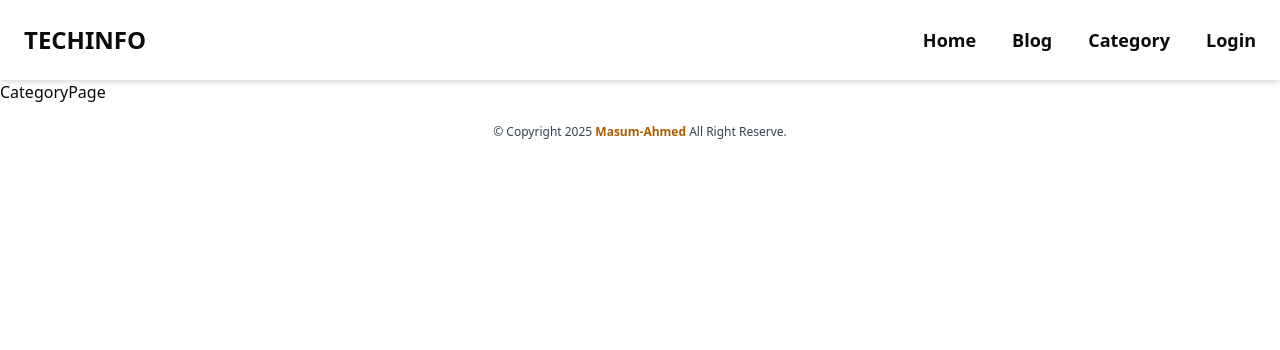
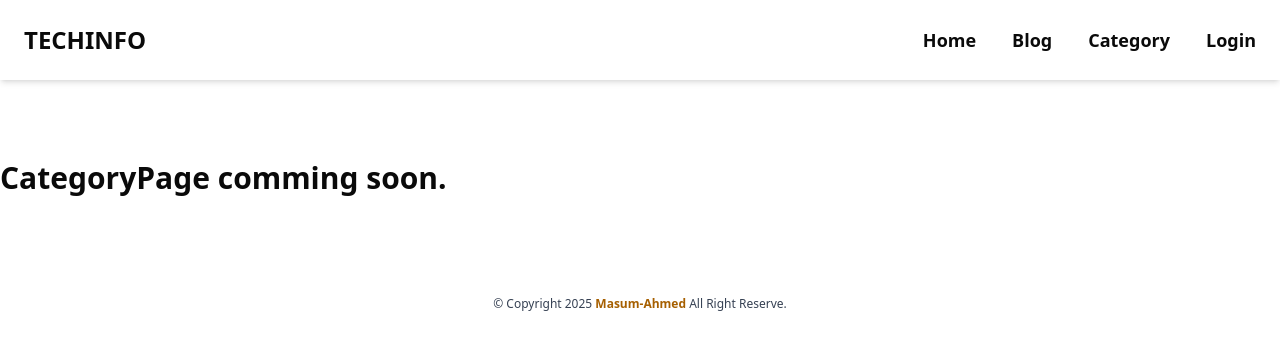
Before and after one commit to M-Shourav/TechInfo_client, a Next.js app: page /category in a window 1280 px wide. Shown: the top 350 px of the page. Built offline with nearby package versions, Linux system fonts and the light colour scheme; no server answers.

Commit message:
category

```diff
--- a/src/app/category/page.tsx
+++ b/src/app/category/page.tsx
@@ -1,7 +1,11 @@
 import React from "react";
 
 const CategoryPage = () => {
-  return <div>CategoryPage</div>;
+  return (
+    <div className="w-full py-20 text-3xl font-semibold">
+      CategoryPage comming soon.{" "}
+    </div>
+  );
 };
 
 export default CategoryPage;
```
